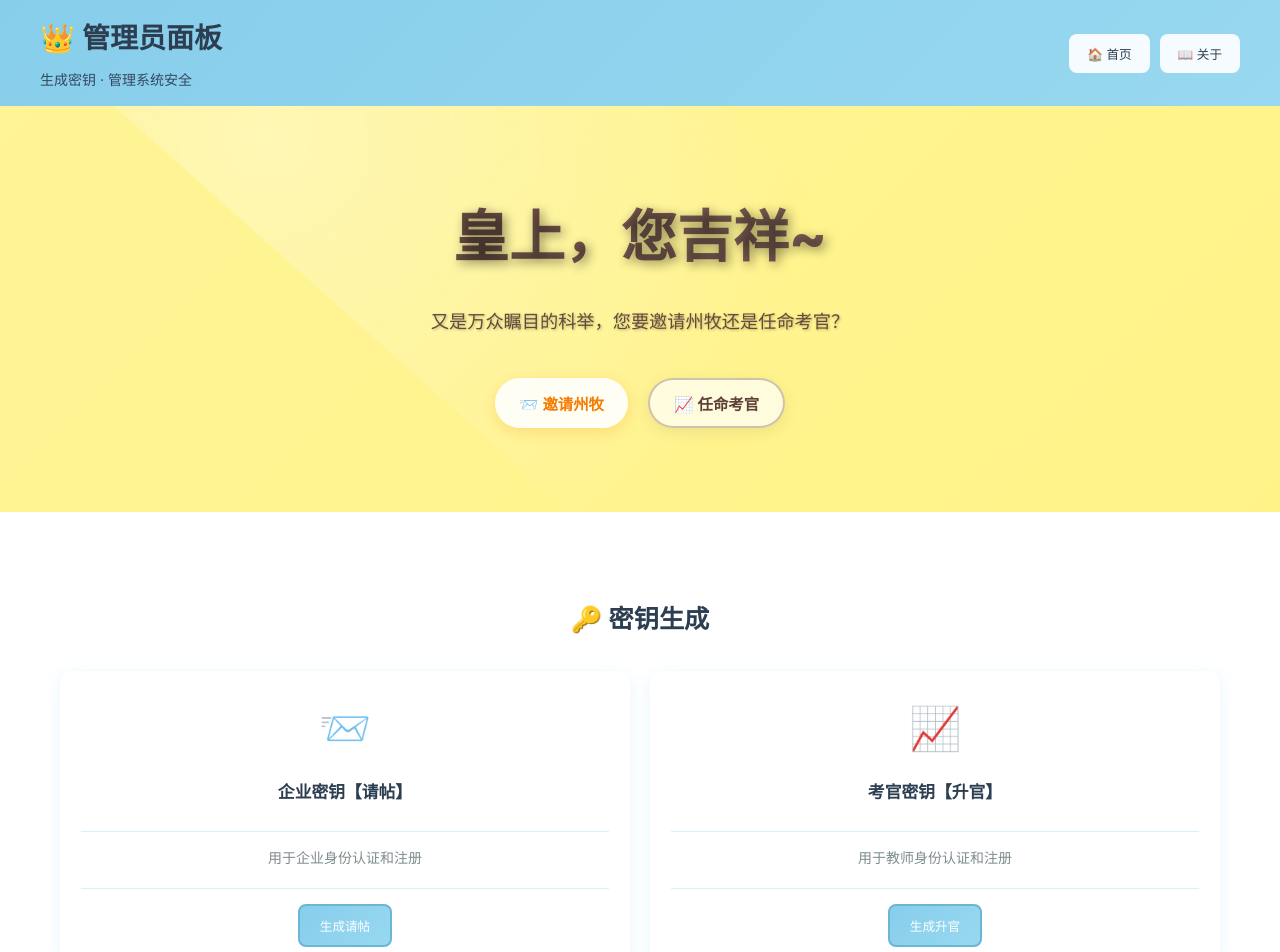
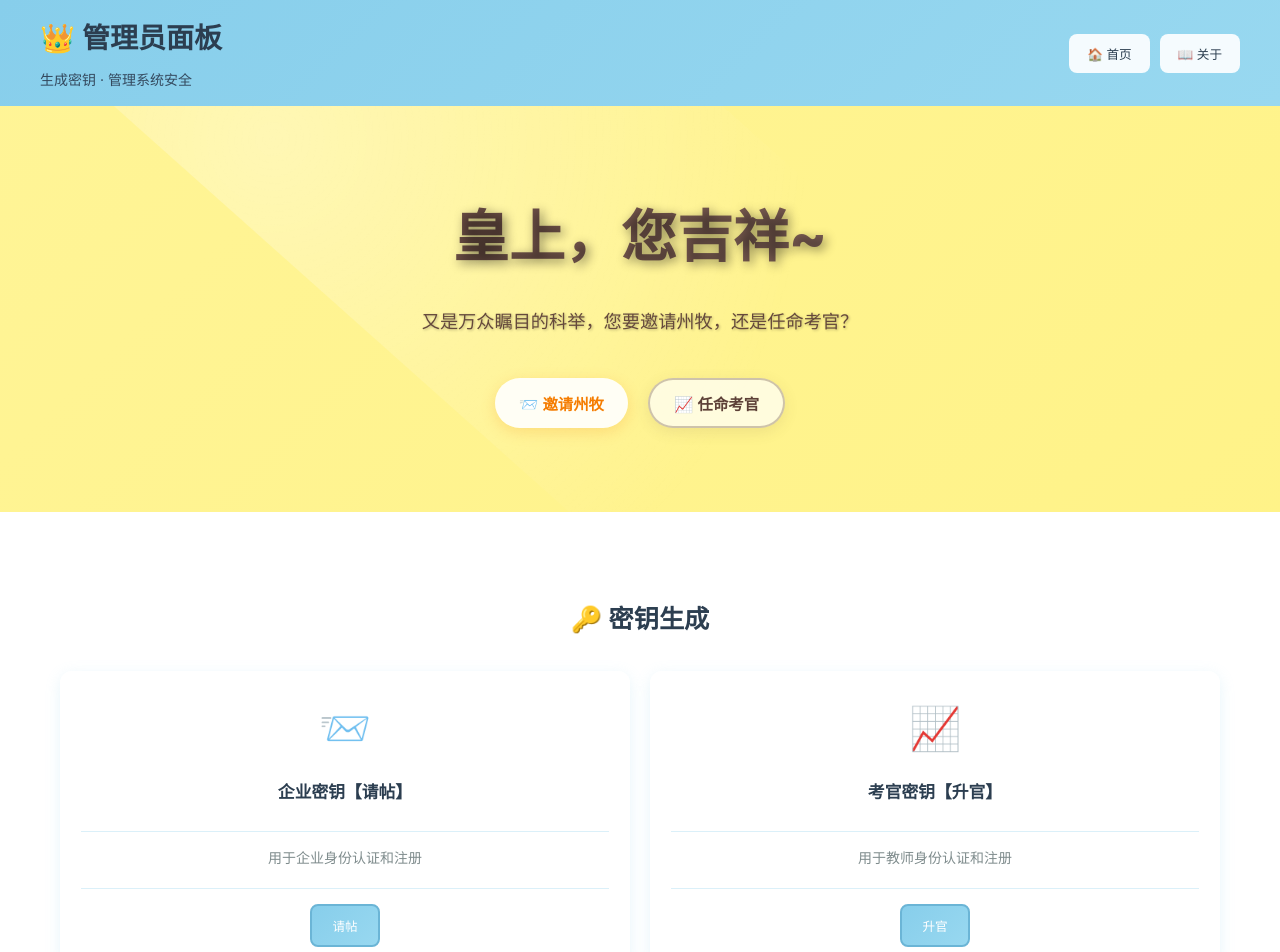
Before and after one commit to 3314855015/Chancellor, a Vue app: page /admin in a window 1280 px wide. Shown: the top 952 px of the page. Built offline with nearby package versions, Linux system fonts and the light colour scheme.

Commit message:
一些文字描述修改

```diff
--- a/src/components/AdminWelcome.vue
+++ b/src/components/AdminWelcome.vue
@@ -2,7 +2,7 @@
   <div class="admin-welcome">
     <div class="welcome-content">
       <h1 class="welcome-title">皇上，您吉祥~</h1>
-      <p class="welcome-subtitle">又是万众瞩目的科举，您要邀请州牧还是任命考官？</p>
+      <p class="welcome-subtitle">又是万众瞩目的科举，您要邀请州牧，还是任命考官？</p>
       <div class="welcome-actions">
         <button class="welcome-btn primary" @click="inviteEnterprise">
           📨 邀请州牧
--- a/src/components/EnterpriseWelcome.vue
+++ b/src/components/EnterpriseWelcome.vue
@@ -1,7 +1,7 @@
 <template>
   <div class="enterprise-welcome">
     <div class="welcome-content">
-      <h1 class="welcome-title">招新，不可怕</h1>
+      <h1 class="welcome-title">招新，不可怕！</h1>
       <p class="welcome-subtitle">招新是凉爽的夏夜，可供人无忧的安眠~</p>
       <div class="welcome-actions">
         <button class="welcome-btn primary" @click="startRecruiting">
--- a/src/components/WelcomeSection.vue
+++ b/src/components/WelcomeSection.vue
@@ -2,7 +2,7 @@
   <div class="welcome-section">
     <div class="welcome-content">
       <h1 class="welcome-title">{{ appStore.appTitle }}</h1>
-      <p class="welcome-subtitle">Chancellor，一款智能招聘平台！</p>
+      <p class="welcome-subtitle">Chancellor，一站式智能招聘平台！</p>
       <div class="theme-info">
         <span class="theme-label">当前主题：</span>
         <span class="theme-value">{{ appStore.theme === 'light' ? '浅色' : '深色' }}</span>
--- a/src/views/AdminPage.vue
+++ b/src/views/AdminPage.vue
@@ -20,7 +20,7 @@
             </template>
             <p>用于企业身份认证和注册</p>
             <template #footer>
-              <Button label="生成请帖" @click="generateEnterpriseKey" />
+              <Button label="请帖" @click="generateEnterpriseKey" />
               <div v-if="enterpriseKey" class="key-display">
                 <p>生成的密钥：{{ enterpriseKey }}</p>
                 <Button label="复制" size="small" @click="copyKey(enterpriseKey)" />
@@ -35,7 +35,7 @@
             </template>
             <p>用于教师身份认证和注册</p>
             <template #footer>
-              <Button label="生成升官" @click="generateExaminerKey" />
+              <Button label="升官" @click="generateExaminerKey" />
               <div v-if="examinerKey" class="key-display">
                 <p>生成的密钥：{{ examinerKey }}</p>
                 <Button label="复制" size="small" @click="copyKey(examinerKey)" />
```
